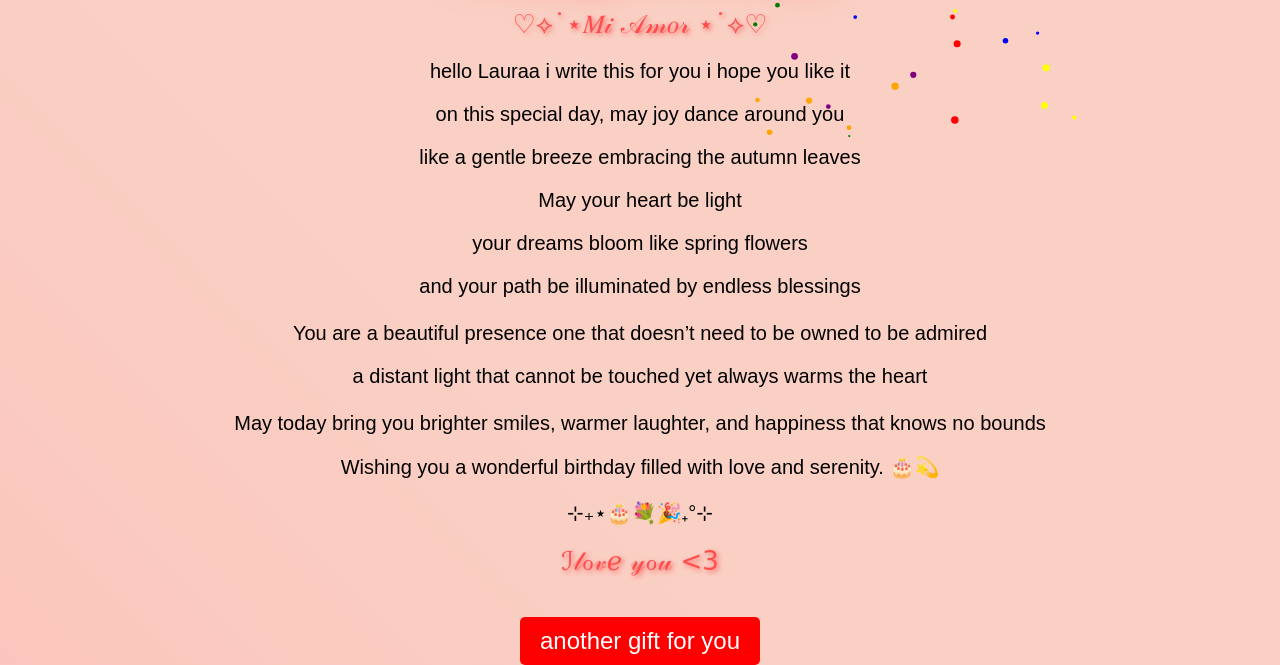
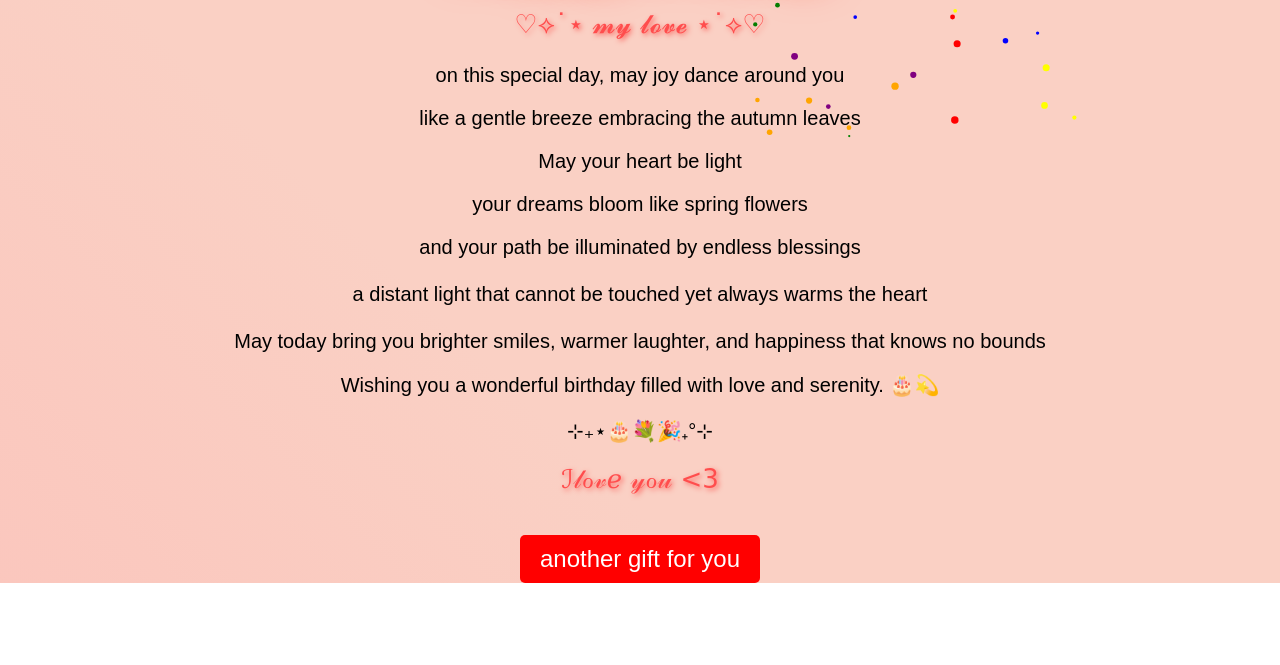
Before and after one commit to para-mi-reina/special-gift-for-you, a plain HTML site: page message.html in a window 1280 px wide. Shown: the part 237-902 px from the top of the page. After the commit the page ends 820 px from the top, so only its background shows below. Drawn offline with Linux system fonts and the light colour scheme.

Commit message:
Update message.html

```diff
--- a/message.html
+++ b/message.html
@@ -10,9 +10,7 @@
     <canvas id="fireworks"></canvas>
     <div class="message-container">
         <h1 class="message-title">𝐻𝒶𝓅𝓅𝓎 𝒷𝒾𝓇𝓉𝒽𝒹𝒶𝓎</h1>
-        <p class="message-text"><span class="romantic-text">♡⟡˙⋆𝑀𝒾 𝒜𝓂𝑜𝓇 ⋆˙⟡♡</span></p>
-        <p class="message-text">hello Lauraa i write this for you
-            i hope you like it
+        <p class="message-text"><span class="romantic-text">♡⟡˙⋆ 𝓶𝔂 𝓵𝓸𝓿𝓮 ⋆˙⟡♡</span></p>
         </p>
         <p class="message-text">on this special day, may joy dance around you </p>
         <p class="message-text">like a gentle breeze embracing the autumn leaves</p>
@@ -20,7 +18,6 @@
         <p class="message-text">your dreams bloom like spring flowers</p>
         <p class="message-text">and your path be illuminated by endless blessings</p>
         <p></p>
-        <p class="message-text">You are a beautiful presence one that doesn’t need to be owned to be admired</p>
         <p class="message-text">a distant light that cannot be touched yet always warms the heart</p>
         <p></p>
         <p class="message-text">May today bring you brighter smiles, warmer laughter, and happiness that knows no bounds</p>
```
